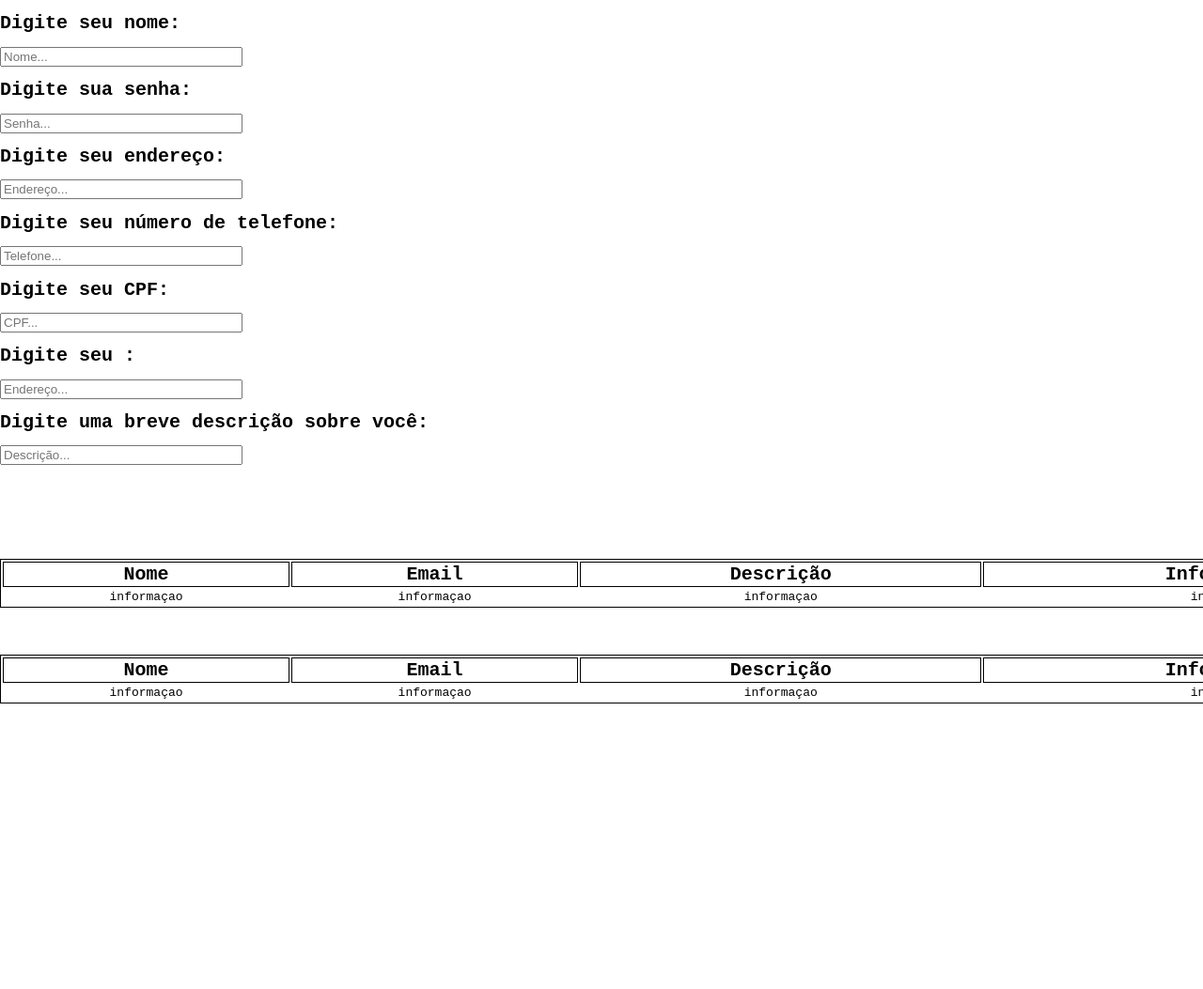
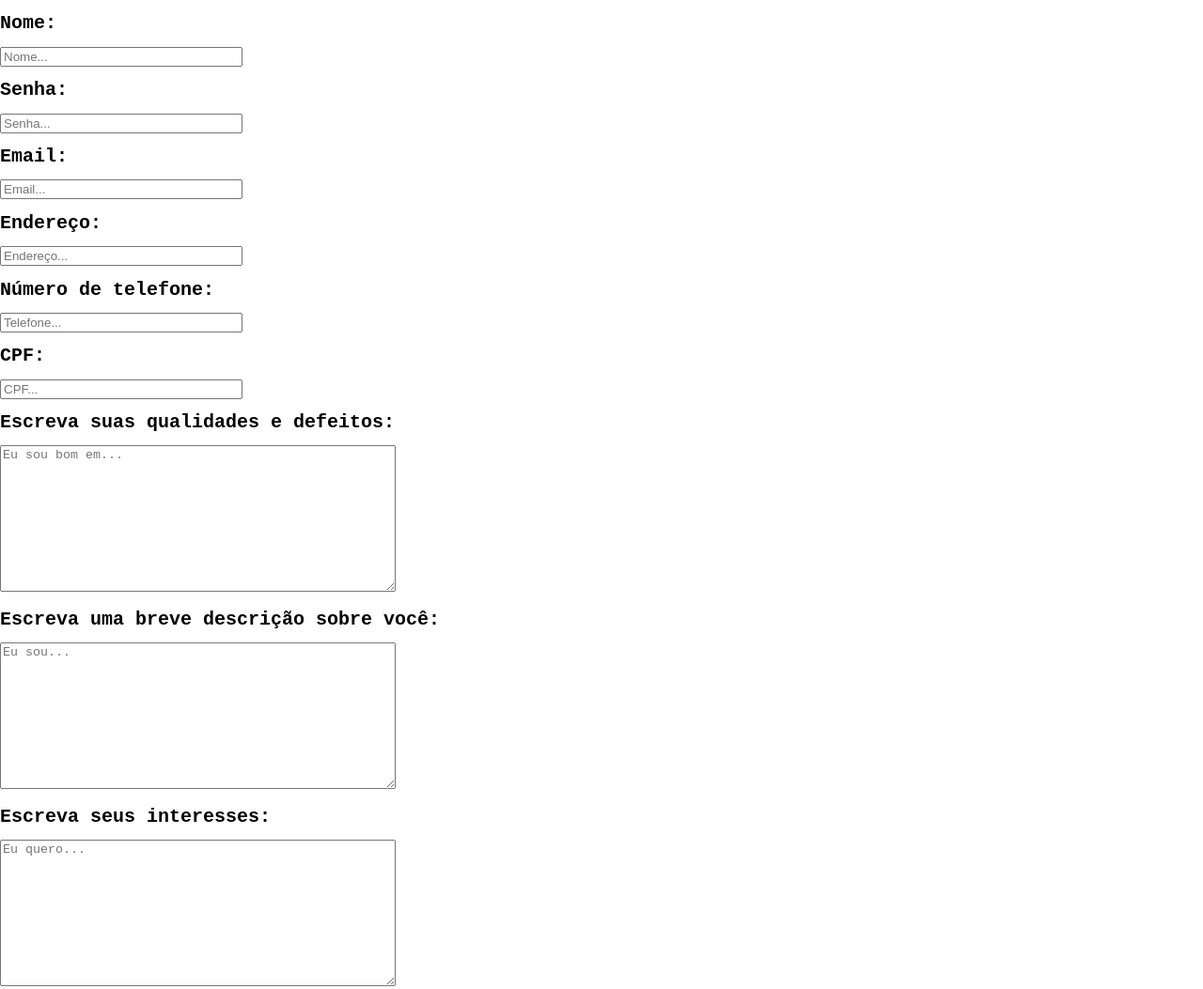
Before and after one commit to angelo5628/2D_JAVABD, a plain HTML site: page index.html in a window 1280 px wide. Shown: the top 1053 px of the page at 94% size. Before the commit the page ends 800 px from the top, so only its background shows below. Drawn offline with Linux system fonts and the light colour scheme.

Commit message:
Update index.html

```diff
--- a/index.html
+++ b/index.html
@@ -8,30 +8,35 @@
 </head>
 <body>
     <form class="formulario">
-        <h1 class="textoform">Digite seu nome:</h1>
+        <h1 class="textoform">Nome:</h1>
         <input type="text" placeholder="Nome..." maxlength="40">
 
-        <h1 class="textoform">Digite sua senha:</h1>
+        <h1 class="textoform">Senha:</h1>
         <input type="password" placeholder="Senha..." maxlength="40">
 
-        <h1 class="textoform">Digite seu endereço:</h1>
+        <h1 class="textoform">Email:</h1>
+        <input type="text" placeholder="Email..." maxlength="40">
+
+        <h1 class="textoform">Endereço:</h1>
         <input type="text" placeholder="Endereço..." maxlength="80">
 
-        <h1 class="textoform">Digite seu número de telefone:</h1> <!--Input numérico-->
+        <h1 class="textoform">Número de telefone:</h1> <!--Input numérico-->
         <input type="number" placeholder="Telefone...">
 
-        <h1 class="textoform">Digite seu CPF:</h1>
+        <h1 class="textoform">CPF:</h1>
         <input type="number" placeholder="CPF..." maxlength="20"> <!--Input numérico-->
 
-        <h1 class="textoform">Digite seu :</h1>
-        <input type="text" placeholder="Endereço..." maxlength="80">
+        <h1 class="textoform1">Escreva suas qualidades e defeitos:</h1>
+        <textarea id="descricao" placeholder="Eu sou bom em..." name="descricao2" rows="10" cols="50" maxlength="800"></textarea>
 
-        <h1 class="textoform1">Digite uma breve descrição sobre você:</h1>
-        <input class="textao" type="text" placeholder="Descrição..." maxlength="2">
+        <h1 class="textoform1">Escreva uma breve descrição sobre você:</h1>
+        <textarea id="descricao" placeholder="Eu sou..." name="descricao2" rows="10" cols="50" maxlength="800"></textarea>
 
-
+        <h1 class="textoform1">Escreva seus interesses:</h1>
+        <textarea id="descricao" placeholder="Eu quero..." name="descricao2" rows="10" cols="50" maxlength="800"></textarea>
     </form>
 
+    <div class="bigbrain">
         <table class="tabela1">
             <tr class="coisotabela1">
                 <th>Nome</th>
@@ -61,5 +66,7 @@
                 <td>informaçao</td>
         </tr>
     </table>
+</div>
+
 </body>
 </html>
```
Lines whose indentation alone changed are shown as unchanged.
